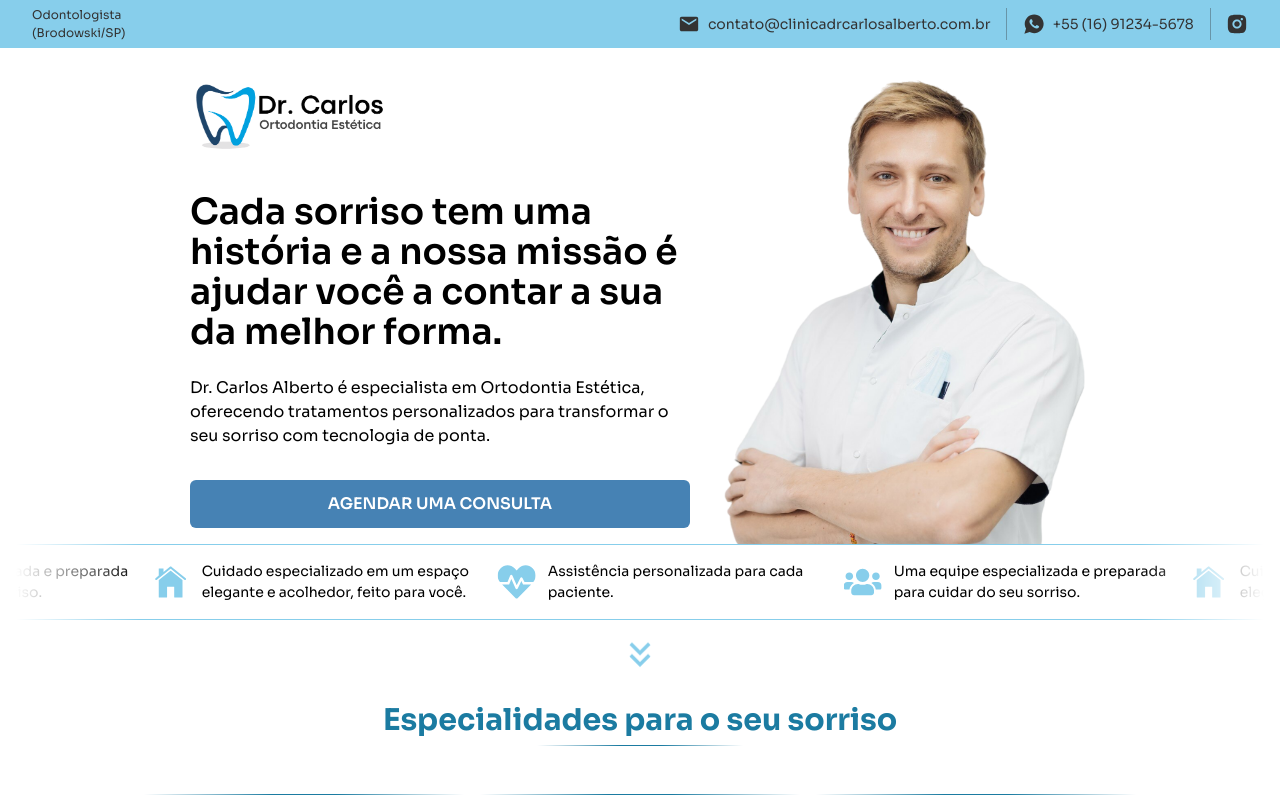
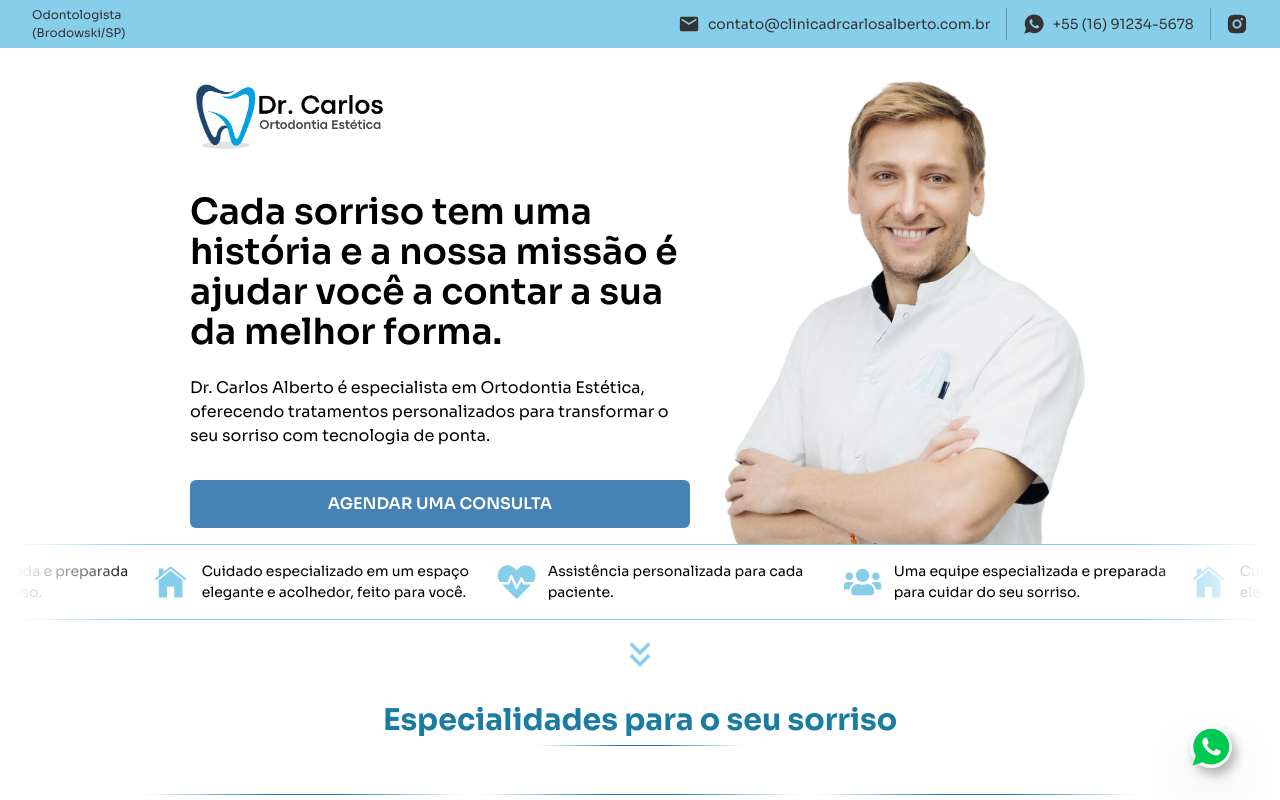
Before and after one commit to oliveiradniel/landingpage-ortodontia-carlos, a React (Vite) app: page / in a window 1280 px wide. Shown: the top 800 px of the page. Built offline with nearby package versions, Linux system fonts and the light colour scheme.

Commit message:
feat: add FABGroup

```diff
--- a/src/App.tsx
+++ b/src/App.tsx
@@ -1,4 +1,5 @@
 import Header from "./components/Header";
+import FABGroup from "./components/FABGroup";
 
 import HeroSection from "./sections/HeroSection";
 import SpecialtiesSection from "./sections/SpecialtiesSection";
@@ -9,10 +10,12 @@ import FooterSection from "./sections/FooterSection";
 
 function App() {
   return (
-    <div>
+    <div className="relative">
+      <FABGroup />
+
       <Header />
 
-      <main role="main" className="p-4">
+      <main role="main" className="p-4 z-[-1]">
         <HeroSection />
         <SpecialtiesSection />
         <AboutMeSection />
--- a/src/assets/styles/index.css
+++ b/src/assets/styles/index.css
@@ -32,4 +32,14 @@
       transform: translateX(300px);
     }
   }
+
+  --animate-fade-in: fade-in 0.3s linear;
+  @keyframes fade-in {
+    0% {
+      opacity: 0;
+    }
+    100% {
+      opacity: 100%;
+    }
+  }
 }
--- /dev/null
+++ b/src/components/FABGroup.tsx
@@ -0,0 +1,61 @@
+// FABGroup - Floating Action Buttons Group
+
+import { useEffect, useState } from "react";
+
+import { FaArrowAltCircleUp } from "react-icons/fa";
+import { IoLogoWhatsapp } from "react-icons/io";
+
+export default function FABGroup() {
+  const [isButtonVisible, setIsButtonVisible] = useState(false);
+
+  function scrollToTop() {
+    window.scrollTo({
+      top: 0,
+      behavior: "smooth",
+    });
+  }
+
+  useEffect(() => {
+    function toggleButtonVisibility() {
+      if (window.scrollY > 300) {
+        setIsButtonVisible(true);
+      } else {
+        setIsButtonVisible(false);
+      }
+    }
+
+    window.addEventListener("scroll", toggleButtonVisibility);
+
+    return () => {
+      window.removeEventListener("scroll", toggleButtonVisibility);
+    };
+  }, []);
+
+  return (
+    <div
+      role="group"
+      aria-label="Ações rápidas"
+      className="flex gap-2 fixed bottom-8 right-12 z-10"
+    >
+      {isButtonVisible && (
+        <button
+          aria-label="Voltar ao início"
+          type="button"
+          className="text-steel-blue bg-white  shadow-[4px_6px_12px_0px_rgba(0,0,0,0.3)] rounded-full cursor-pointer transition ease-in-out duration-300 animate-fade-in hover:translate-y-[-4px] box"
+          onClick={scrollToTop}
+        >
+          <FaArrowAltCircleUp size={42} className="filter drop-shadow-2xl" />
+        </button>
+      )}
+      <a
+        aria-label="Fale conosco pelo WhatsApp"
+        href="http://www.wa.me/55169912345678"
+        target="_blank"
+        rel="noopener noreferrer"
+        className="text-green-500 bg-white shadow-[4px_6px_12px_0px_rgba(0,0,0,0.3)] rounded-full cursor-pointer transition ease-in-out duration-300 animate-fade-in hover:translate-y-[-4px]"
+      >
+        <IoLogoWhatsapp size={42} className="filter drop-shadow-2xl" />
+      </a>
+    </div>
+  );
+}
```
